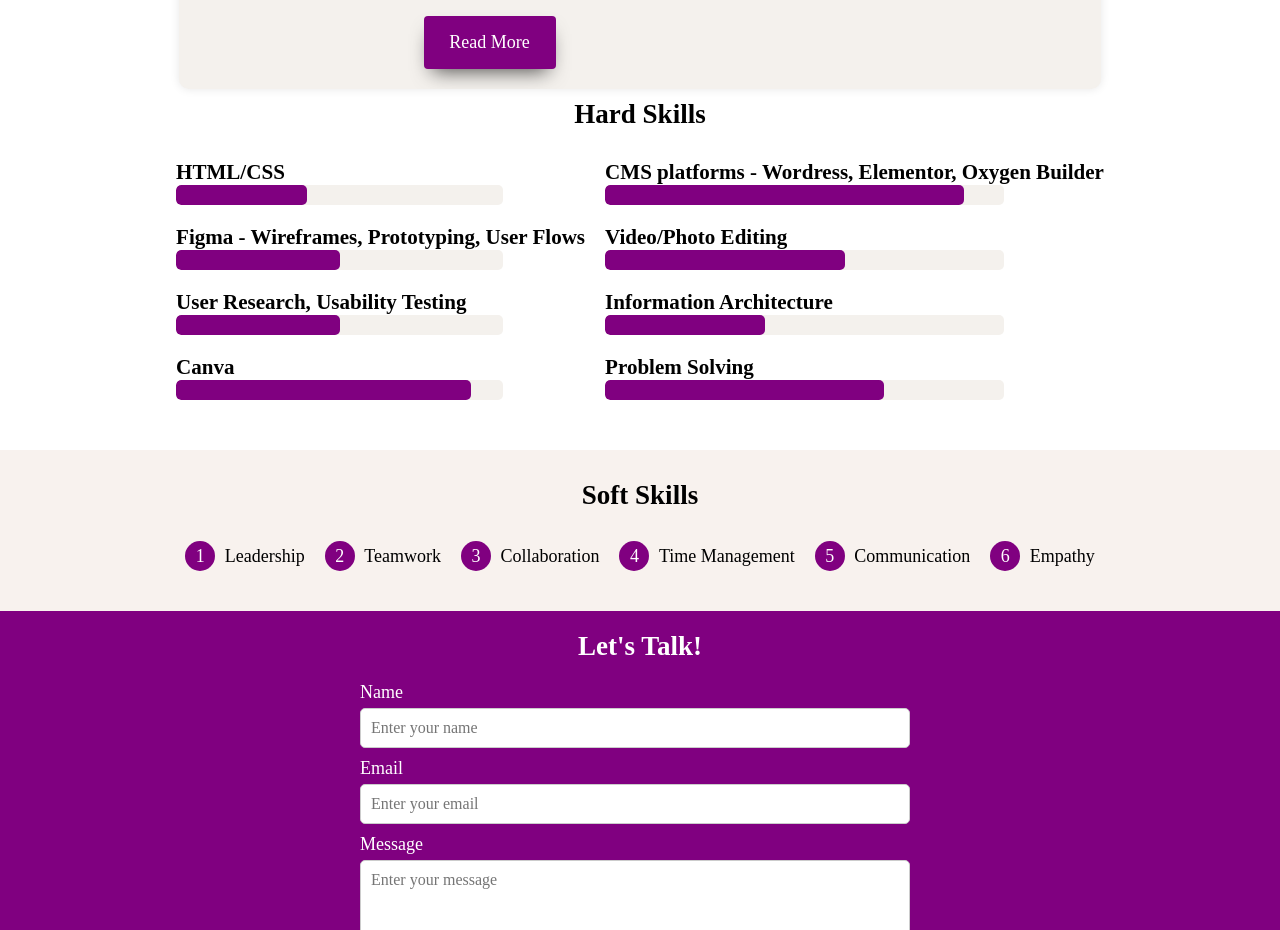
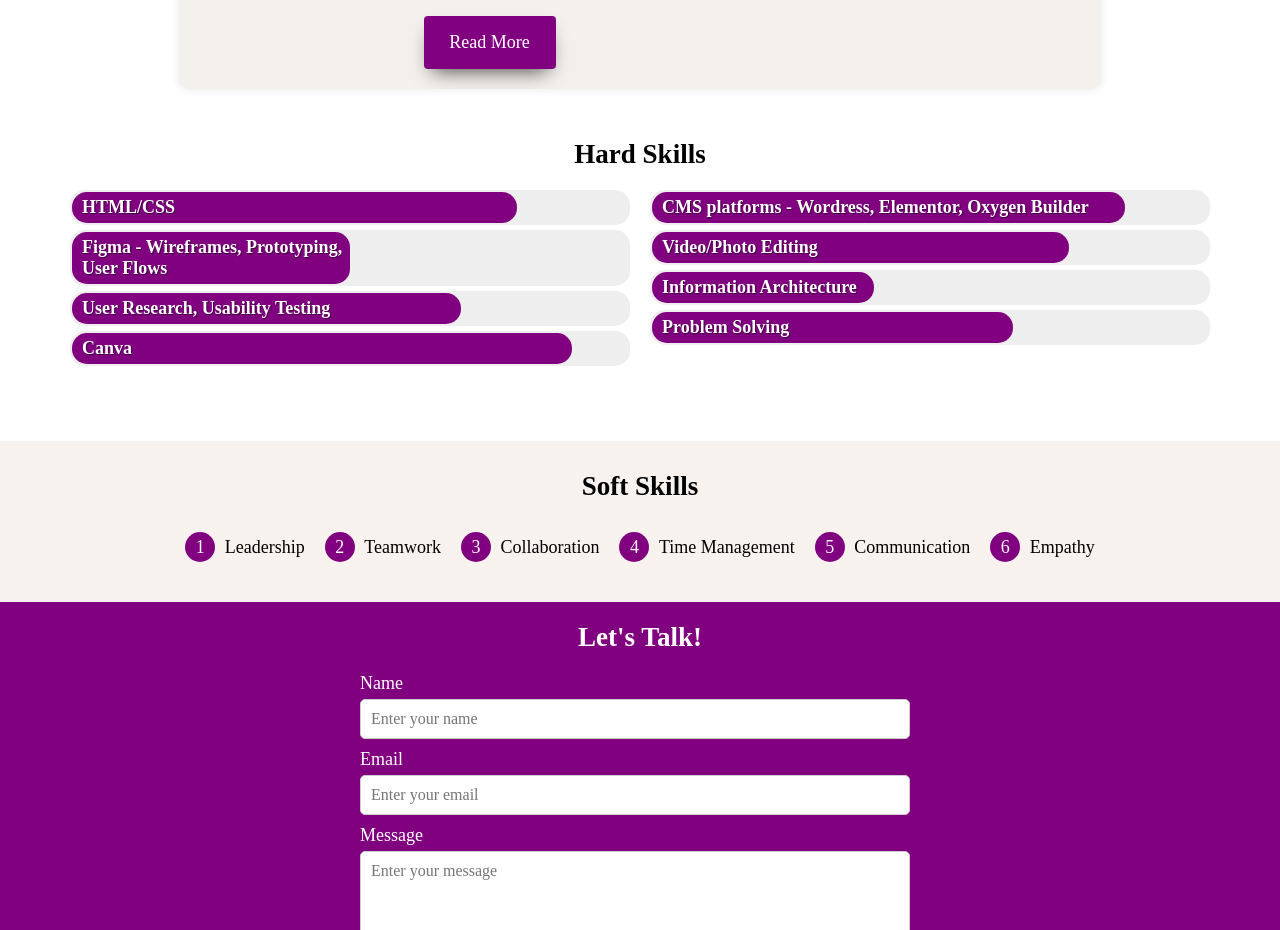
Before and after one commit to akb286/UX_UI_HW_19, a plain HTML site: page index.html in a window 1280 px wide. Shown: the part 1740-2670 px from the top of the page. Drawn offline with Linux system fonts and the light colour scheme.

Commit message:
progress bar animation
progress bar animation

```diff
--- a/css/style.css
+++ b/css/style.css
@@ -101,7 +101,6 @@ nav li:first-child{
   align-items: center;
   padding: 50px 0;
 }
-
 
 .text {
   flex: 1;
@@ -299,31 +298,110 @@ nav li:first-child{
 
 }
 
-.column {
-  padding: 10px;
-  background-color: white;
+@keyframes load{
+  from {
+    width: 0%
+  }
+}
+@-webkit-keyframes load{
+  from {
+    width: 0%
+  }
+}
+@-moz-keyframes load{
+  from {
+    width: 0%
+  }
+}
+@-o-keyframes load{
+  from {
+    width: 0%
+  }
+}
+.container-bars {
+  margin: 50px;
+}
+.container {
+  display: grid;
+  grid-template-columns: repeat(2, 1fr); /* Two columns with equal width */
+  gap: 20px; /* Gap between columns */
+  width: 100%; /* Stretching full width */
 }
 
-.progress-container {
-  text-align: left;
-  margin-bottom: 20px;
+.progress-column {
+  display: flex;
+  flex-direction: column;
 }
 
-.progress-bar {
-  background-color: #F4F1ED;
-  border-radius: 5px;
-  overflow: hidden;
+.bar {
+  background-color: #EEE;
+  padding: 2px;
+  border-radius: 15px;
+  margin-bottom: 5px;
+  color: #FFF;
+  font-weight: bold;
+  text-shadow: 1px 1px 1px rgba(0,0,0,0.5);
 }
 
-.progress {
+.bar::before {
+  content: attr(data-skill);
+  background-color: #f3b0ff;
+  display: inline-block;
+  padding: 5px 0 5px 10px;
+  border-radius: inherit;
+  animation: load 2s 0s;
+}
+
+.bar.front::before {
   background-color: purple;
-  height: 20px;
-  border-radius: 5px;
 }
+
+.bar.back::before {
+  background-color: purple;
+}
+
+.bar.learning::before {
+  width: calc(80% - 10px);
+}
+
+.bar.basic::before {
+  width: calc(50% - 10px);
+}
+
+.bar.intermediate::before {
+  width: calc(70% - 10px);
+}
+
+.bar.advanced::before {
+  width: calc(90% - 10px);
+}
+
+.bar.expert::before {
+  width: calc(85% - 10px);
+}
+
+.bar.video::before {
+  width: calc(75% - 10px);
+}
+
+.bar.info::before {
+  width: calc(40% - 10px);
+}
+
+.bar.problem::before {
+  width: calc(65% - 10px);
+}
+
 .skills-title {
   text-align: center;
 }
 
+/* Media query for mobile devices */
+@media (max-width: 767px) {
+  .container {
+    grid-template-columns: 1fr; /* Change to one column */
+  }
+}
 
 /* SOFT SKILLS SECTION */
 .skills-section {
--- a/index.html
+++ b/index.html
@@ -97,58 +97,25 @@
 </div>
 
 <!-- HARD SKILLS SECTION-->
+<div class="container-bars">
 <h2 class="skills-title">Hard Skills</h2>
 <div class="container-skills">
-  <div class="column">
-    <div class="progress-container">
-      <h3>HTML/CSS</h3>
-      <div class="progress-bar" style="width: 80%;">
-        <div class="progress" style="width: 40%;"></div>
+
+    <div class="container">
+      <div class="progress-column">
+        <div class="bar front learning" data-skill="HTML/CSS"></div>
+        <div class="bar back basic" data-skill="Figma - Wireframes, Prototyping, User Flows"></div>
+        <div class="bar back intermediate" data-skill="User Research, Usability Testing"></div>
+        <div class="bar front advanced" data-skill="Canva"></div>
+
+      </div>
+      <div class="progress-column">
+        <div class="bar front expert" data-skill="CMS platforms - Wordress, Elementor, Oxygen Builder"></div>
+        <div class="bar front video" data-skill="Video/Photo Editing"></div>
+        <div class="bar front info" data-skill="Information Architecture"></div>
+        <div class="bar front problem" data-skill="Problem Solving"></div>
       </div>
     </div>
-    <div class="progress-container">
-      <h3>Figma - Wireframes, Prototyping, User Flows</h3>
-      <div class="progress-bar" style="width: 80%;">
-        <div class="progress" style="width: 50%;"></div>
-      </div>
-    </div>
-    <div class="progress-container">
-      <h3>User Research, Usability Testing</h3>
-      <div class="progress-bar" style="width: 80%;">
-        <div class="progress" style="width: 50%;"></div>
-      </div>
-    </div>
-    <div class="progress-container">
-      <h3>Canva</h3>
-      <div class="progress-bar" style="width: 80%;">
-        <div class="progress" style="width: 90%;"></div>
-      </div>
-    </div>
-  </div>
-  <div class="column">
-    <div class="progress-container">
-      <h3>CMS platforms - Wordress, Elementor, Oxygen Builder</h3>
-      <div class="progress-bar" style="width: 80%;">
-        <div class="progress" style="width: 90%;"></div>
-      </div>
-    </div>
-    <div class="progress-container">
-      <h3>Video/Photo Editing</h3>
-      <div class="progress-bar" style="width: 80%;">
-        <div class="progress" style="width: 60%;"></div>
-      </div>
-    </div>
-    <div class="progress-container">
-      <h3>Information Architecture</h3>
-      <div class="progress-bar" style="width: 80%;">
-        <div class="progress" style="width: 40%;"></div>
-      </div>
-    </div>
-    <div class="progress-container">
-      <h3>Problem Solving</h3>
-      <div class="progress-bar" style="width: 80%;">
-        <div class="progress" style="width: 70%;"></div>
-      </div>
     </div>
   </div>
 </div>
```
